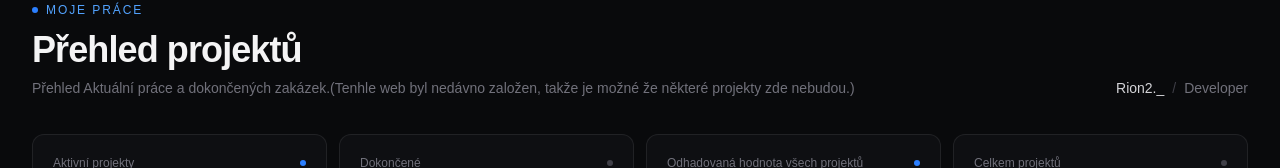
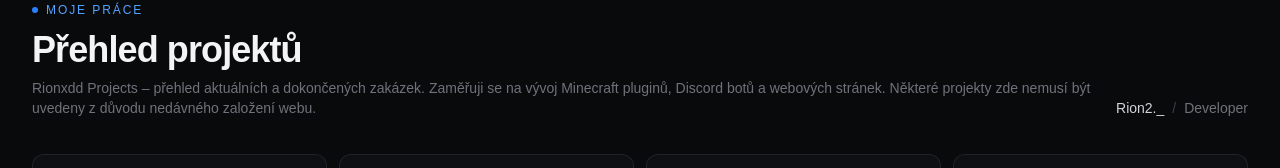
Before and after one commit to rionmc0-create/zakazky, a Next.js app: page / in a window 1280 px wide. Shown: the part 140-308 px from the top of the page. Built offline with nearby package versions, Linux system fonts and the light colour scheme; no server answers; the database is empty.

Commit message:
Improve SEO Workingn

```diff
--- a/src/app/page.tsx
+++ b/src/app/page.tsx
@@ -42,7 +42,7 @@ const translations = {
   CZ: {
     subtitle: "PROJECT MANAGEMENT",
     overview: "Přehled projektů",
-    intro: "Přehled Aktuální práce a dokončených zakázek.(Tenhle web byl nedávno založen, takže je možné že některé projekty zde nebudou.)",
+    intro: "Rionxdd Projects – přehled aktuálních a dokončených zakázek. Zaměřuji se na vývoj Minecraft pluginů, Discord botů a webových stránek. Některé projekty zde nemusí být uvedeny z důvodu nedávného založení webu.",
     active: "Aktivní projekty",
     completed: "Dokončené",
     total: "Celkem projektů",
@@ -82,7 +82,7 @@ const translations = {
   EN: {
     subtitle: "PROJECT MANAGEMENT",
     overview: "Project overview",
-    intro: "An overview of current work and completed projects.(Some projects may not be listed here as this website was recently created.)",
+    intro: "Rionxdd Projects – an overview of current and completed projects. I specialize in Minecraft plugin development, Discord bots and website development. Some projects may not be listed here because the website was recently created.",
     active: "Active projects",
     completed: "Completed",
     total: "Total projects",
```
